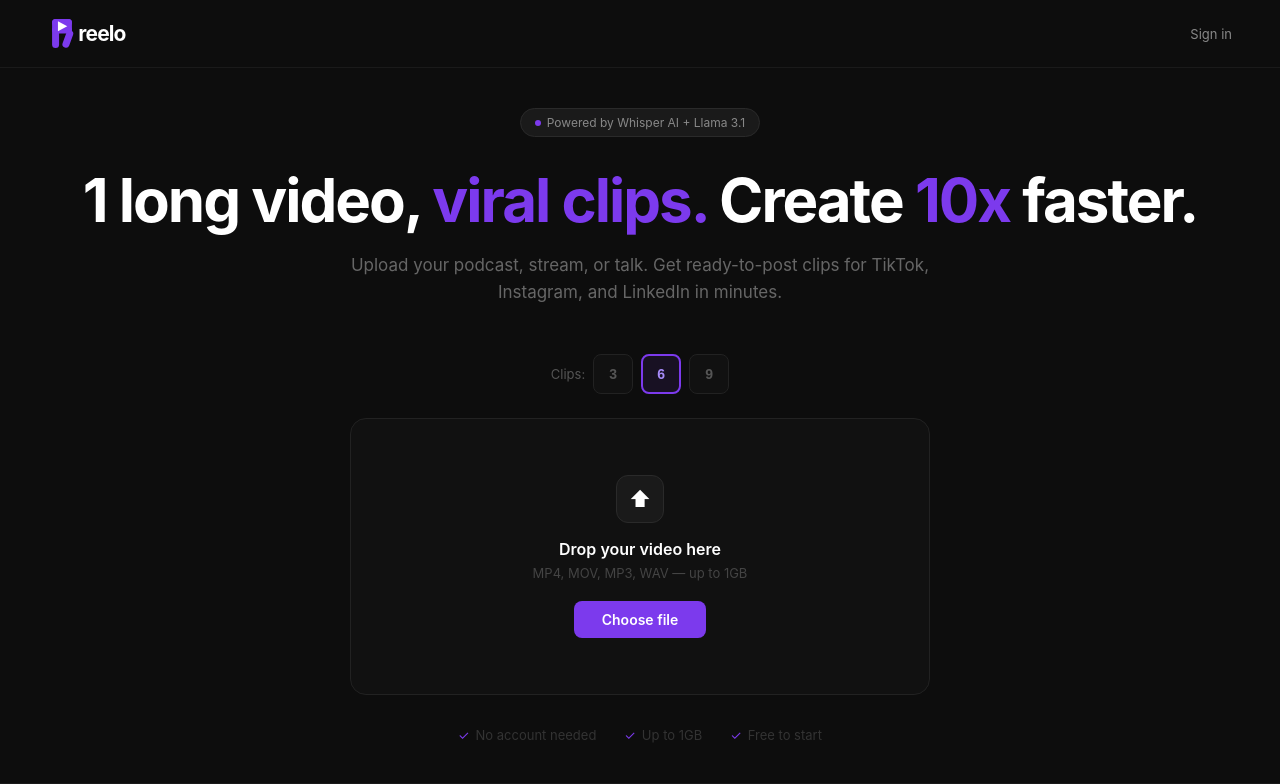
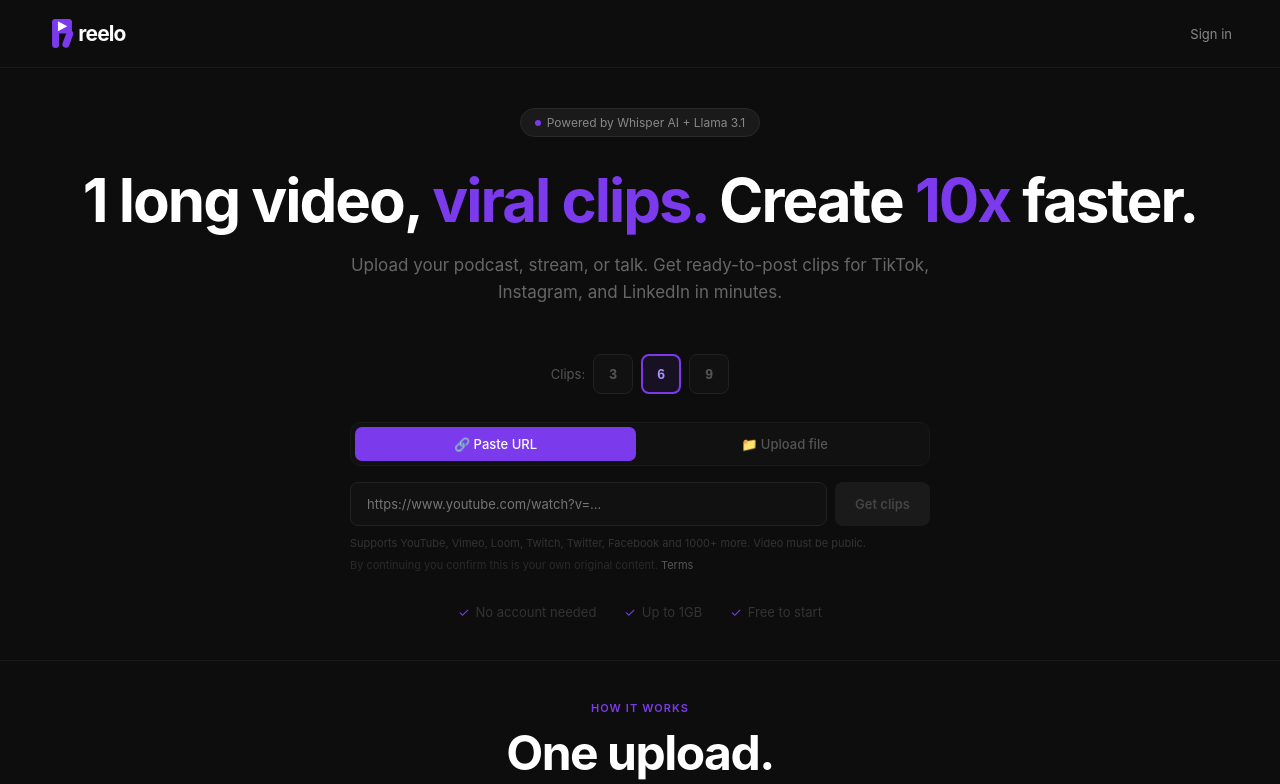
Before and after one commit to LovishRaheja/reelo-frontend, a Next.js app: page / in a window 1280 px wide. Shown: the top 784 px of the page. Built offline with nearby package versions, Linux system fonts and the light colour scheme; no server answers.

Commit message:
feat: URL input for YouTube and video URL imports

```diff
--- a/app/page.tsx
+++ b/app/page.tsx
@@ -5,7 +5,7 @@
 import UploadZone from '@/components/UploadZone'
 import ProgressBar from '@/components/ProgressBar'
 import Nav from '@/components/Nav'
-import { signUpload, uploadToR2, createJob } from '@/lib/api'
+import { signUpload, uploadToR2, createJob, createJobFromUrl } from '@/lib/api'
 import { getSessionToken } from '@/lib/session'
 import HowItWorks from '@/components/HowItWorks'
 import Footer from '@/components/Footer'
@@ -20,6 +20,9 @@
   const [uploadProgress, setUploadProgress] = useState(0)
   const [error, setError] = useState<string | null>(null)
   const [clipCount, setClipCount] = useState(6)
+  const [urlInput, setUrlInput] = useState('')
+  const [urlError, setUrlError] = useState<string | null>(null)
+  const [inputMode, setInputMode] = useState<'url' | 'file'>('url')
 
   async function handleFile(selected: File) {
     setFile(selected)
@@ -38,12 +41,27 @@
     }
   }
 
+  async function handleUrl() {
+    if (!urlInput.trim()) return
+    setUrlError(null)
+    setStage('creating')
+    try {
+      const session = getSessionToken()
+      const job = await createJobFromUrl(urlInput.trim(), session, clipCount)
+      router.push(`/processing/${job.id}`)
+    } catch (e: unknown) {
+      setStage('idle')
+      setUrlError(e instanceof Error ? e.message : 'Could not process this URL')
+    }
+  }
+
   return (
     <main style={{ minHeight: '100vh', display: 'flex', flexDirection: 'column', background: '#0d0d0d' }}>
       <Nav />
 
       <div style={{ flex: 1, display: 'flex', flexDirection: 'column', alignItems: 'center', padding: '40px 24px 40px' }}>
         <div style={{ maxWidth: '1200px', width: '100%', textAlign: 'center' }} className="fade-up">
+
           <div style={{ display: 'inline-flex', alignItems: 'center', gap: '6px', padding: '6px 14px', background: '#1a1a1a', border: '1px solid #2a2a2a', borderRadius: '99px', fontSize: '12px', color: '#888', marginBottom: '32px' }}>
             <span style={{ width: '6px', height: '6px', borderRadius: '50%', background: '#7c3aed', display: 'inline-block' }}></span>
             Powered by Whisper AI + Llama 3.1
@@ -57,7 +75,8 @@
             Upload your podcast, stream, or talk. Get ready-to-post clips for TikTok, Instagram, and LinkedIn in minutes.
           </p>
 
-          <div style={{ display: 'flex', alignItems: 'center', justifyContent: 'center', gap: '8px', marginBottom: '24px' }}>
+          {/* Clip count selector */}
+          <div style={{ display: 'flex', alignItems: 'center', justifyContent: 'center', gap: '8px', marginBottom: '28px' }}>
             <span style={{ fontSize: '13px', color: '#555' }}>Clips:</span>
             {CLIP_OPTIONS.map(n => (
               <button key={n} onClick={() => setClipCount(n)} style={{
@@ -71,10 +90,83 @@
           </div>
 
           <div style={{ maxWidth: '580px', width: '100%', margin: '0 auto' }}>
-            {stage === 'idle' && <UploadZone onFile={handleFile} />}
-          </div>
 
-          <div style={{ maxWidth: '580px', width: '100%', margin: '0 auto' }}>
+            {stage === 'idle' && (
+              <>
+                {/* Mode toggle */}
+                <div style={{ display: 'flex', gap: '8px', marginBottom: '16px', background: '#111', border: '1px solid #1a1a1a', borderRadius: '10px', padding: '4px' }}>
+                  <button
+                    onClick={() => setInputMode('url')}
+                    style={{
+                      flex: 1, padding: '9px', borderRadius: '7px', border: 'none',
+                      background: inputMode === 'url' ? '#7c3aed' : 'transparent',
+                      color: inputMode === 'url' ? '#fff' : '#555',
+                      fontSize: '13px', fontWeight: 500, cursor: 'pointer', fontFamily: 'inherit',
+                    }}
+                  >
+                    🔗 Paste URL
+                  </button>
+                  <button
+                    onClick={() => setInputMode('file')}
+                    style={{
+                      flex: 1, padding: '9px', borderRadius: '7px', border: 'none',
+                      background: inputMode === 'file' ? '#7c3aed' : 'transparent',
+                      color: inputMode === 'file' ? '#fff' : '#555',
+                      fontSize: '13px', fontWeight: 500, cursor: 'pointer', fontFamily: 'inherit',
+                    }}
+                  >
+                    📁 Upload file
+                  </button>
+                </div>
+
+                {/* URL input */}
+                {inputMode === 'url' && (
+                  <div>
+                    <div style={{ display: 'flex', gap: '8px', marginBottom: '10px' }}>
+                      <input
+                        value={urlInput}
+                        onChange={e => { setUrlInput(e.target.value); setUrlError(null) }}
+                        onKeyDown={e => e.key === 'Enter' && handleUrl()}
+                        placeholder="https://www.youtube.com/watch?v=..."
+                        style={{
+                          flex: 1, padding: '13px 16px',
+                          background: '#111', border: '1px solid #222',
+                          borderRadius: '8px', fontSize: '13px', color: '#fff',
+                          outline: 'none', fontFamily: 'inherit',
+                        }}
+                      />
+                      <button
+                        onClick={handleUrl}
+                        disabled={!urlInput.trim()}
+                        style={{
+                          padding: '13px 20px', background: urlInput.trim() ? '#7c3aed' : '#1a1a1a',
+                          color: urlInput.trim() ? 'white' : '#444',
+                          border: 'none', borderRadius: '8px', fontSize: '13px',
+                          fontWeight: 600, cursor: urlInput.trim() ? 'pointer' : 'default',
+                          fontFamily: 'inherit', whiteSpace: 'nowrap',
+                        }}
+                      >
+                        Get clips
+                      </button>
+                    </div>
+                    <p style={{ fontSize: '11px', color: '#333', textAlign: 'left' }}>
+                      Supports YouTube, Vimeo, Loom, Twitch, Twitter, Facebook and 1000+ more. Video must be public.
+                    </p>
+                    {urlError && (
+                      <p style={{ fontSize: '12px', color: '#f87171', marginTop: '8px', textAlign: 'left' }}>{urlError}</p>
+                    )}
+                    <p style={{ fontSize: '11px', color: '#2a2a2a', marginTop: '8px', textAlign: 'left' }}>
+                      By continuing you confirm this is your own original content.{' '}
+                      <a href="/terms" style={{ color: '#555', textDecoration: 'none' }}>Terms</a>
+                    </p>
+                  </div>
+                )}
+
+                {/* File upload */}
+                {inputMode === 'file' && <UploadZone onFile={handleFile} />}
+              </>
+            )}
+
             {stage === 'uploading' && (
               <div style={{ background: '#111', border: '1px solid #222', borderRadius: '16px', padding: '32px', textAlign: 'left' }}>
                 <p style={{ fontSize: '14px', fontWeight: 600, color: '#fff', marginBottom: '4px' }}>{file?.name}</p>
--- a/lib/api.ts
+++ b/lib/api.ts
@@ -96,3 +96,24 @@
   if (!res.ok) throw new Error('Failed to fetch history')
   return res.json()
 }
+
+export async function createJobFromUrl(
+  url: string,
+  sessionToken: string,
+  clipCount = 6
+): Promise<JobResponse> {
+  const filename = url.includes('youtu') ? 'YouTube video' :
+                   url.includes('vimeo') ? 'Vimeo video' : 'Video'
+  const res = await fetch(`${API_BASE}/api/v1/jobs`, {
+    method: 'POST',
+    headers: { 'Content-Type': 'application/json' },
+    body: JSON.stringify({
+      youtubeUrl: url,
+      originalFilename: filename,
+      sessionToken,
+      clipCount,
+    }),
+  })
+  if (!res.ok) throw new Error('Failed to create job')
+  return res.json()
+}
```
